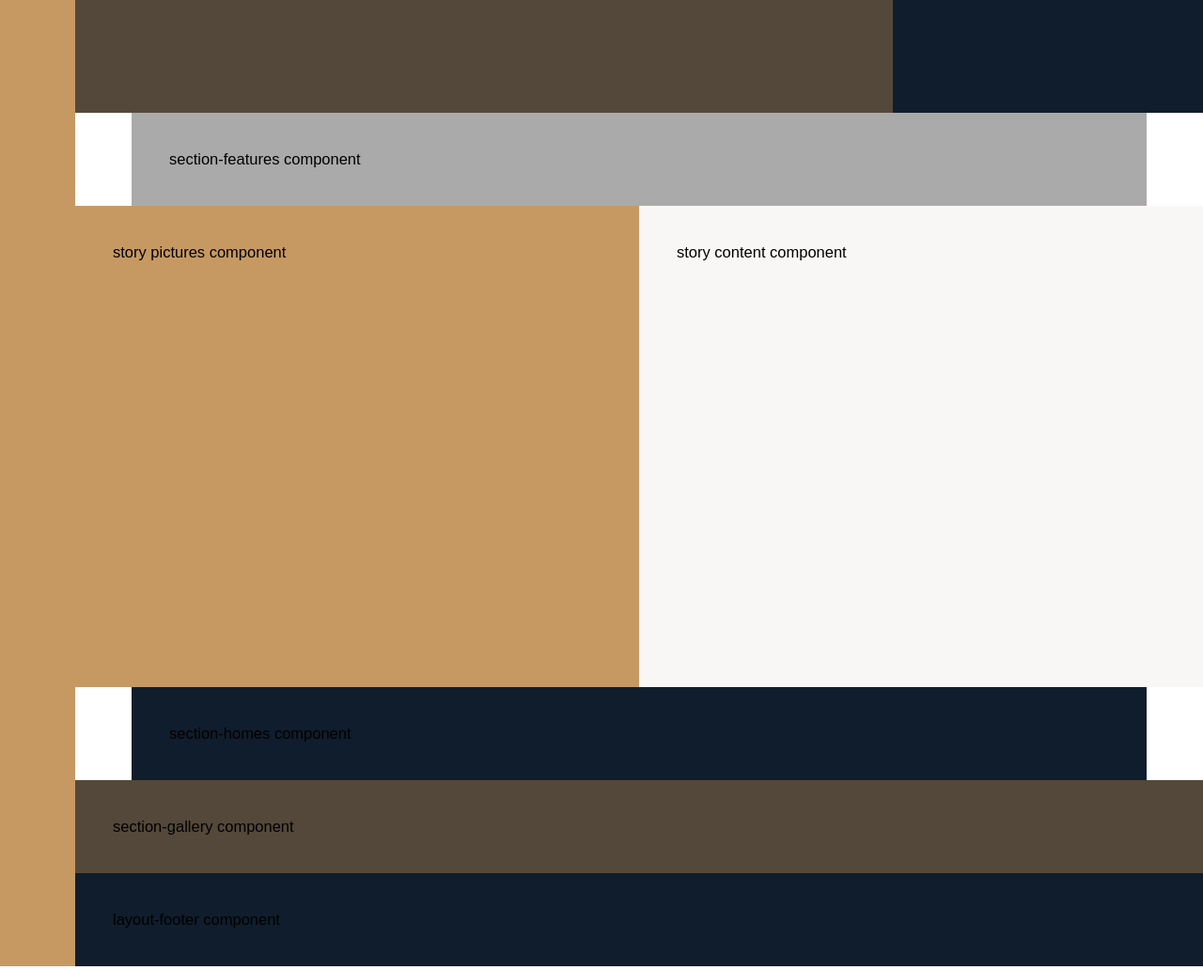
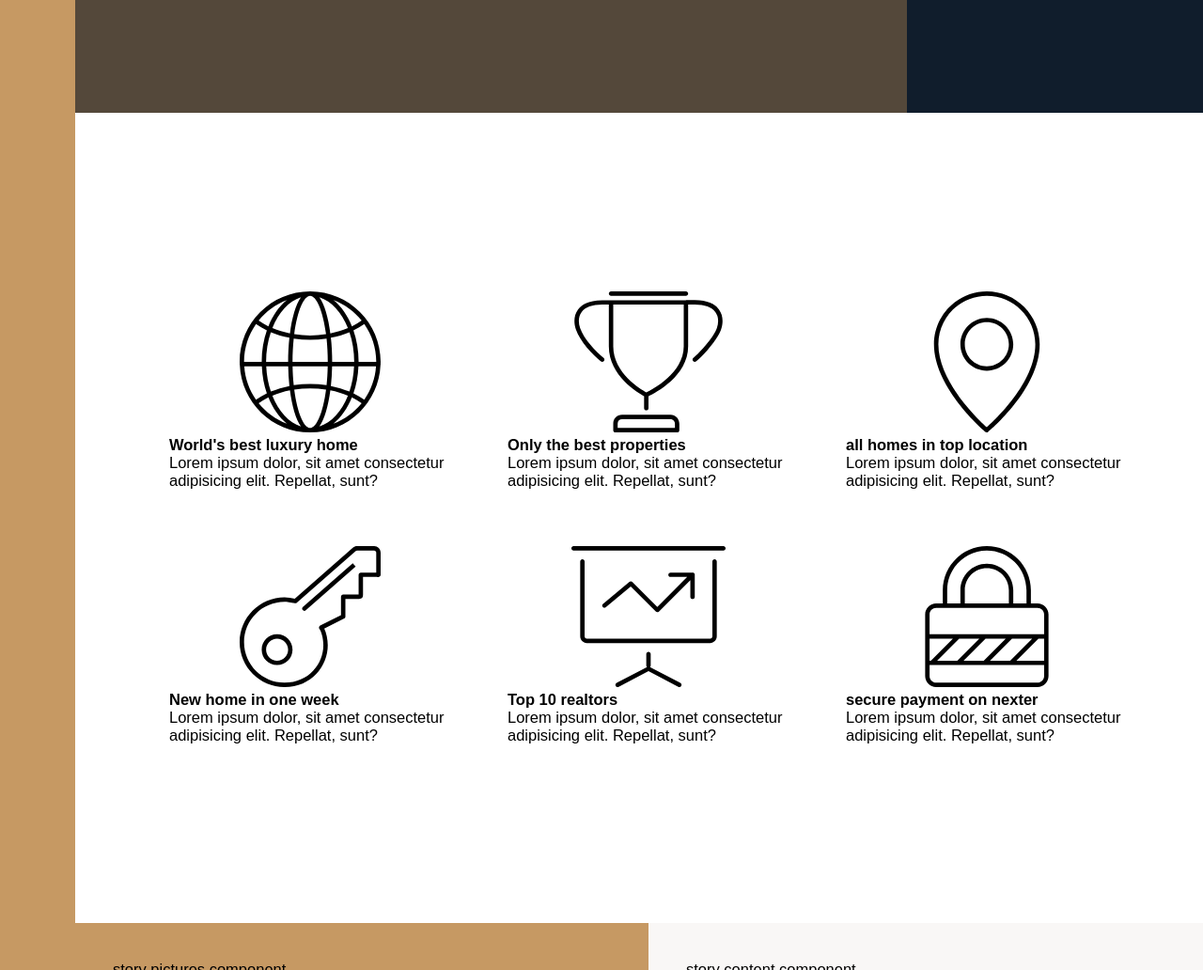
Before and after one commit to nick-tester/css-nexter, a website: page index.html in a window 1280 px wide. Shown: the part 520-1552 px from the top of the page at 94% size. Drawn offline with Linux system fonts and the light colour scheme.

Commit message:
section features pt1

```diff
--- a/index.html
+++ b/index.html
@@ -24,7 +24,48 @@
     </div>
 
     <section class="features">
-        section-features component
+        <div class="feature">
+            <svg class="feature__icon">
+                <use xlink:href="img/sprite.svg#icon-global"></use>
+            </svg>
+            <h4 class="heading-4">World's best luxury home</h4>
+            <p>Lorem ipsum dolor, sit amet consectetur adipisicing elit. Repellat, sunt?</p>
+        </div>
+        <div class="feature">
+            <svg class="feature__icon">
+                <use xlink:href="img/sprite.svg#icon-trophy"></use>
+            </svg>
+            <h4 class="heading-4">Only the best properties</h4>
+            <p>Lorem ipsum dolor, sit amet consectetur adipisicing elit. Repellat, sunt?</p>
+        </div>
+        <div class="feature">
+            <svg class="feature__icon">
+                <use xlink:href="img/sprite.svg#icon-map-pin"></use>
+            </svg>
+            <h4 class="heading-4">all homes in top location</h4>
+            <p>Lorem ipsum dolor, sit amet consectetur adipisicing elit. Repellat, sunt?</p>
+        </div>
+        <div class="feature">
+            <svg class="feature__icon">
+                <use xlink:href="img/sprite.svg#icon-key"></use>
+            </svg>
+            <h4 class="heading-4">New home in one week</h4>
+            <p>Lorem ipsum dolor, sit amet consectetur adipisicing elit. Repellat, sunt?</p>
+        </div>
+        <div class="feature">
+            <svg class="feature__icon">
+                <use xlink:href="img/sprite.svg#icon-presentation"></use>
+            </svg>
+            <h4 class="heading-4">Top 10 realtors</h4>
+            <p>Lorem ipsum dolor, sit amet consectetur adipisicing elit. Repellat, sunt?</p>
+        </div>
+        <div class="feature">
+            <svg class="feature__icon">
+                <use xlink:href="img/sprite.svg#icon-lock"></use>
+            </svg>
+            <h4 class="heading-4">secure payment on nexter</h4>
+            <p>Lorem ipsum dolor, sit amet consectetur adipisicing elit. Repellat, sunt?</p>
+        </div>
     </section>
 
     <div class="story__pictures">
--- a/scss/_features.scss
+++ b/scss/_features.scss
@@ -1,4 +1,7 @@
 .features {
-    background-color: $color-grey-light-2;
     grid-column: center-start / center-end;
+    margin: 15rem 0;
+    display: grid;
+    grid-template-columns: repeat(3, 1fr);
+    grid-gap: 6rem;
 }
```
Also changed, not shown: css/style.css.
